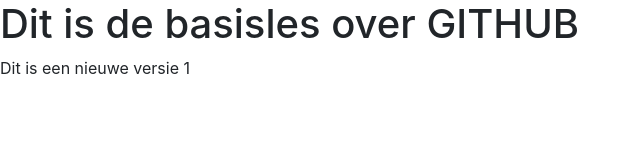
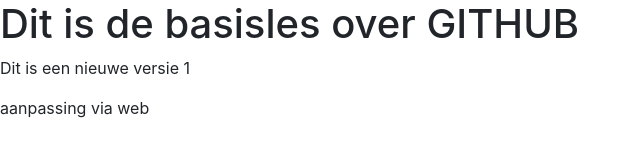
Before and after one commit to frederiekberthier/wpl3_les_github, a plain HTML site: page index.html in a window 1280 px wide. Shown: the whole page, without its empty margins (0-640 px from the left). Drawn offline with nearby package versions, Linux system fonts and the light colour scheme.

Commit message:
aanpassing via web

```diff
--- a/index.html
+++ b/index.html
@@ -16,6 +16,7 @@
   <body>
     <h1>Dit is de basisles over GITHUB</h1>
     <p>Dit is een nieuwe versie 1</p>
+    <p>aanpassing via web</p>
 
     <!-- Optional JavaScript -->
     <!-- jQuery first, then Popper.js, then Bootstrap JS -->
```
